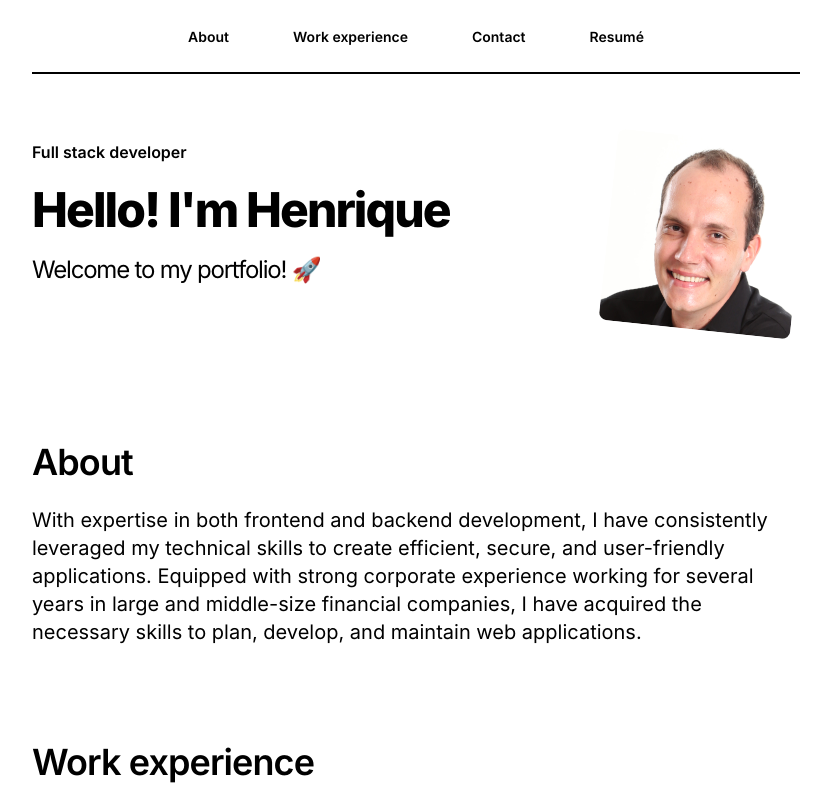
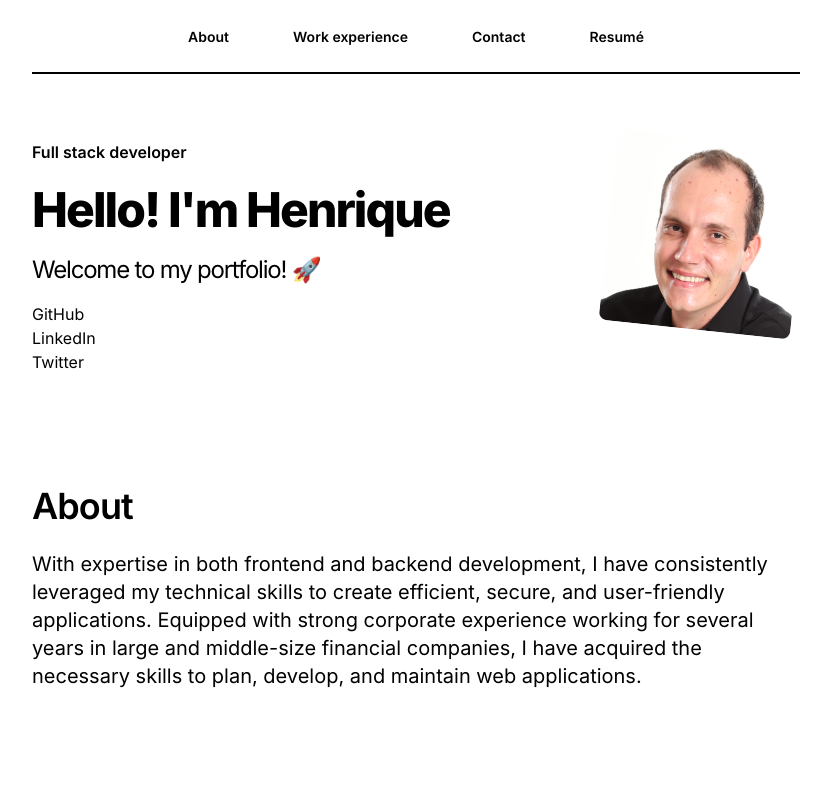
Before and after one commit to hrohden/hrohden.github.io, a React (Vite) app: page / in a window 1280 px wide. Shown: the top 785 px of the page, without its empty margins (224-1055 px from the left). Built offline with nearby package versions, Linux system fonts and the light colour scheme.

Commit message:
Add social media links to Intro section

```diff
--- a/src/sections/Intro.tsx
+++ b/src/sections/Intro.tsx
@@ -13,6 +13,26 @@ const Intro = () => {
         <h2 className="text-2xl font-thin tracking-tighter">
           Welcome to my portfolio! 🚀
         </h2>
+        <ul>
+          <li>
+            <a href="https://www.github.com/hrohden" target="_blank">
+              GitHub
+            </a>
+          </li>
+          <li>
+            <a
+              href="https://www.linkedin.com/in/henriquerohden"
+              target="_blank"
+            >
+              LinkedIn
+            </a>
+          </li>
+          <li>
+            <a href="https://www.twitter.com/henriquerohden" target="_blank">
+              Twitter
+            </a>
+          </li>
+        </ul>
       </div>
       <div className="w-1/4">
         <img src={me} className="object-cover rounded-lg rotate-6" />
```
